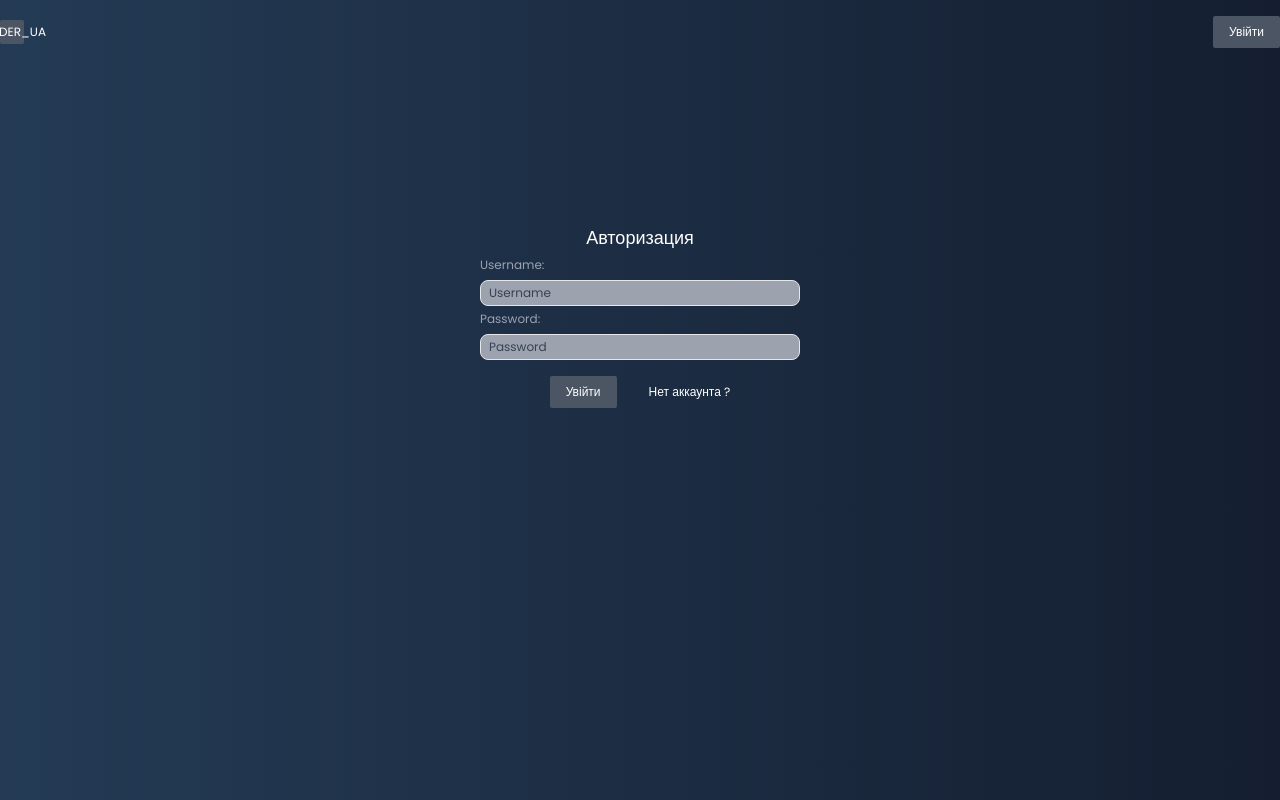
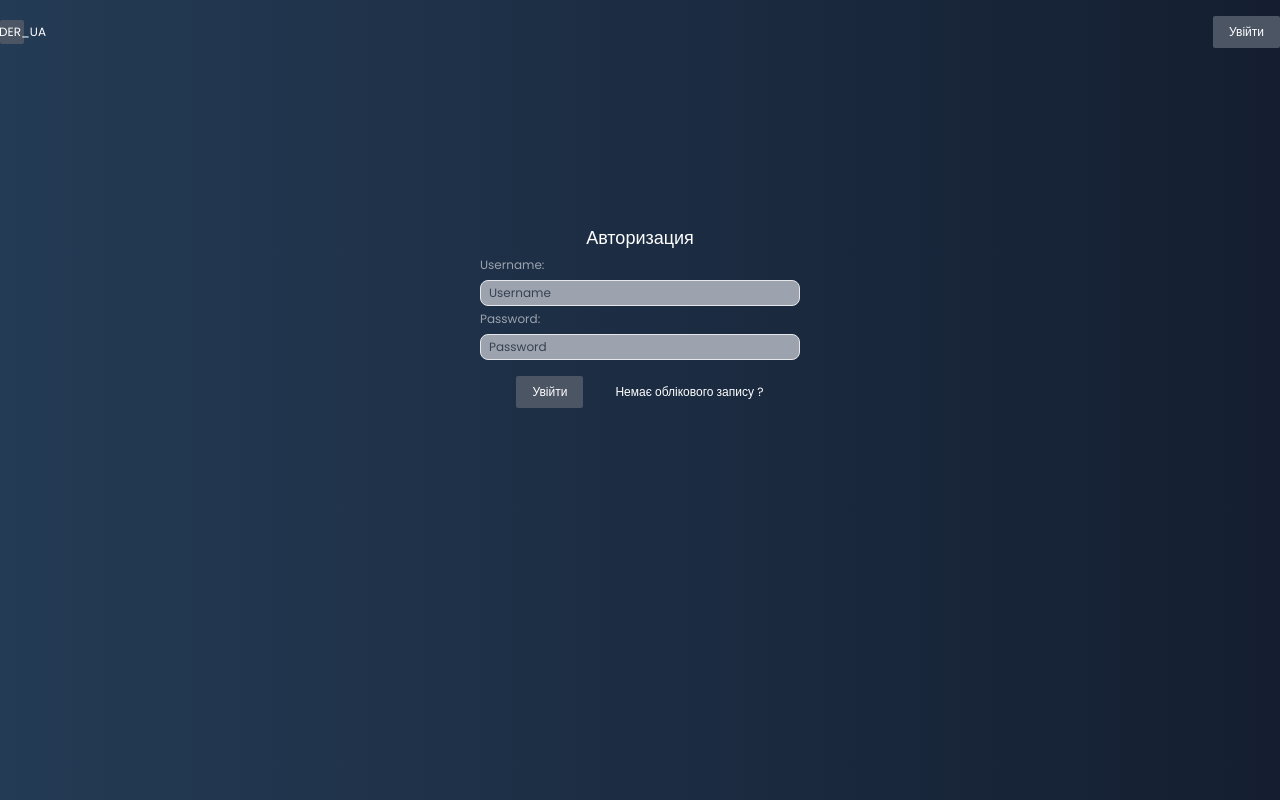
Before and after one commit to WorkDay365/777_TENDER, a React (Create React App) app in the folder client/: page /login in a window 1280 px wide. Built offline with nearby package versions, Linux system fonts and the light colour scheme; no server answers.

Commit message:
13.02  commit

```diff
--- a/client/public/index.html
+++ b/client/public/index.html
@@ -15,7 +15,7 @@
 
 <body>
   <noscript>You need to enable JavaScript to run this app.</noscript>
-  <div id="root"></div>
+  <div. id="root"></div>
 </body>
 
 </html>
--- a/client/src/pages/EditPostPage.jsx
+++ b/client/src/pages/EditPostPage.jsx
@@ -103,7 +103,7 @@ export const EditPostPage = () => {
                     onClick={submitHandler}
                     className='flex justify-center items-center bg-gray-600 text-xs text-white rounded-sm py-2 px-4'
                 >
-                    Обовити
+                    Оновити
                 </button>
 
                 <button
--- a/client/src/pages/LoginPage.jsx
+++ b/client/src/pages/LoginPage.jsx
@@ -65,7 +65,7 @@ export const LoginPage = () => {
                     to='/register'
                     className='flex justify-center items-center text-xs text-white'
                 >
-                    Нет аккаунта ?
+                   Немає облікового запису ?
                 </Link>
             </div>
         </form>
--- a/client/src/redux/features/comment/commentSlice.js
+++ b/client/src/redux/features/comment/commentSlice.js
@@ -38,7 +38,7 @@ export const commentSlice = createSlice({
     initialState,
     reducers: {},
     extraReducers: {
-        // Создание поста
+        // Создание тендера
         [createComment.pending]: (state) => {
             state.loading = true
         },
```
Also changed, not shown: client/src/redux/features/post/postSlice.js (+4 -4 lines).
